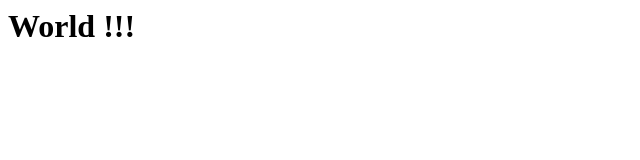
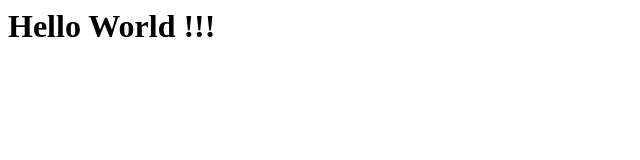
Before and after one commit to TulikaJoshi/mit-tulip.github.io, a plain HTML site: page index.html in a window 1280 px wide. Shown: the whole page, without its empty margins (0-640 px from the left). Drawn offline with Linux system fonts and the light colour scheme.

Commit message:
first edit

```diff
--- a/index.html
+++ b/index.html
@@ -1,5 +1,5 @@
 <html>
 <h1>
-World !!!
+Hello World !!!
 </h1>
 </html>
```
